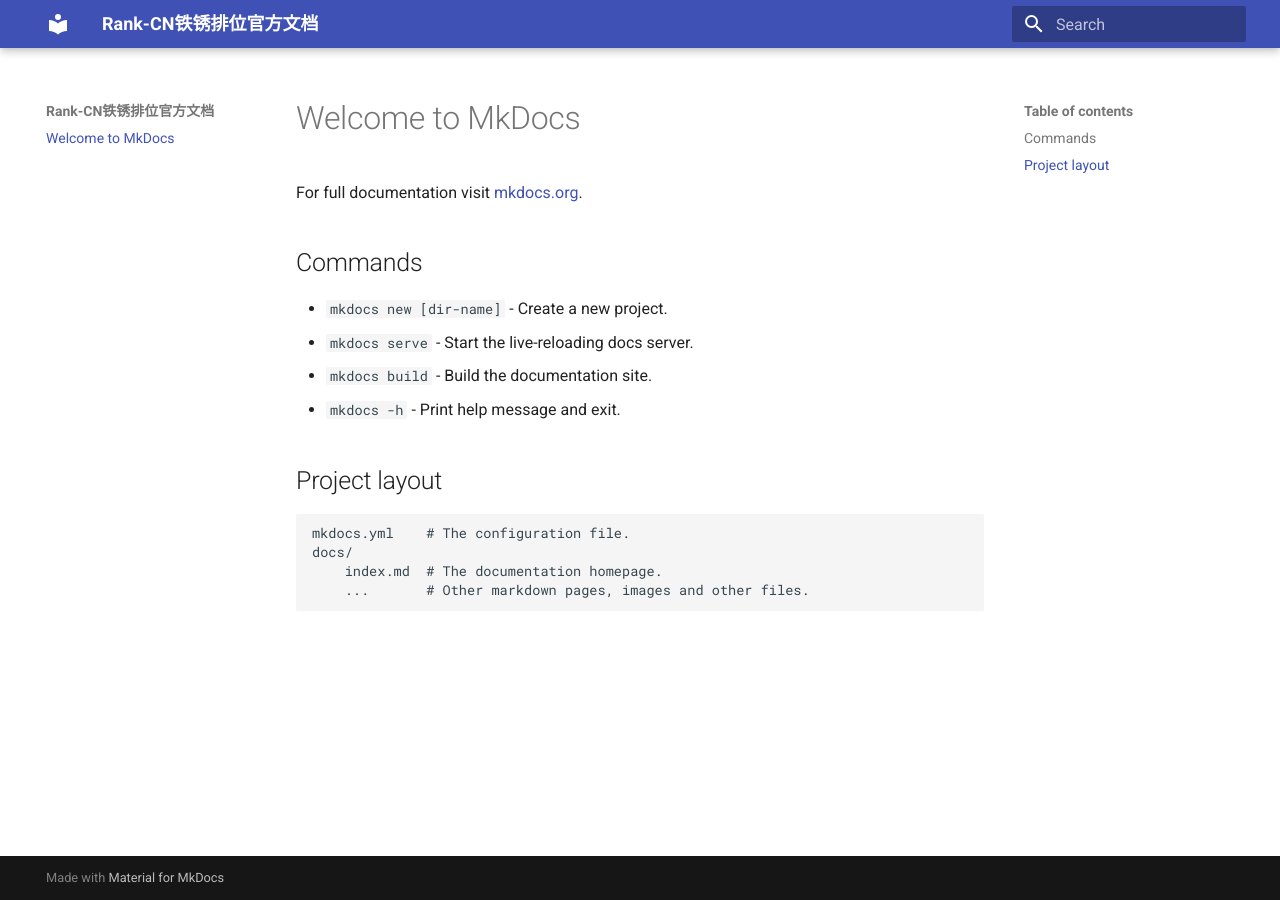
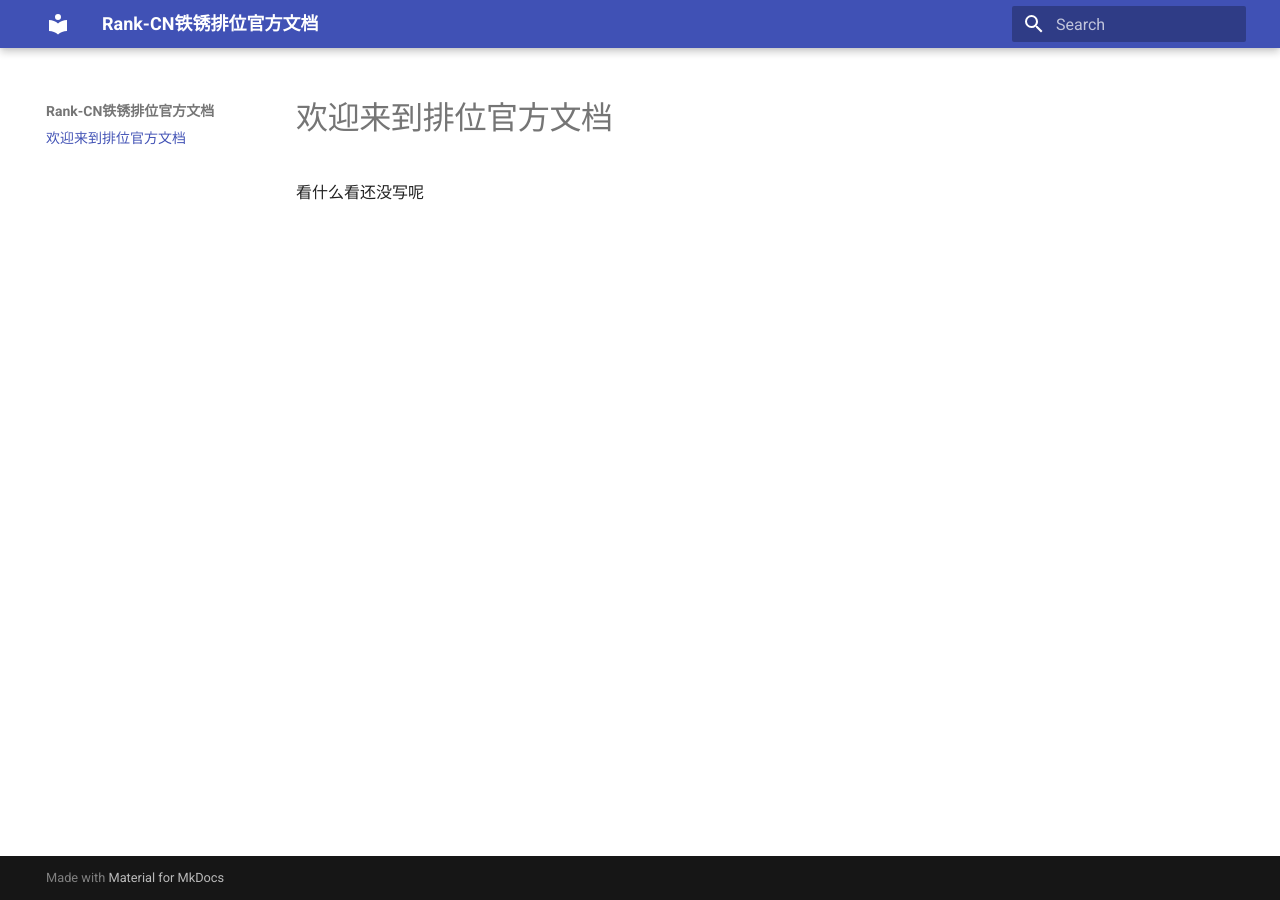
Before and after one commit to Mitpoppy/rw-rank-docs, an MkDocs documentation site: the page built from docs/index.md, in a window 1280 px wide. Built offline with MkDocs 1.6.1 and Material for MkDocs 9.7.7, drawn with Linux system fonts in a browser that asks for light colours.

Commit message:
更新 index.md

```diff
--- a/docs/index.md
+++ b/docs/index.md
@@ -1,17 +1,3 @@
-# Welcome to MkDocs
+# 欢迎来到排位官方文档
 
-For full documentation visit [mkdocs.org](https://www.mkdocs.org).
-
-## Commands
-
-* `mkdocs new [dir-name]` - Create a new project.
-* `mkdocs serve` - Start the live-reloading docs server.
-* `mkdocs build` - Build the documentation site.
-* `mkdocs -h` - Print help message and exit.
-
-## Project layout
-
-    mkdocs.yml    # The configuration file.
-    docs/
-        index.md  # The documentation homepage.
-        ...       # Other markdown pages, images and other files.
+看什么看还没写呢
```
